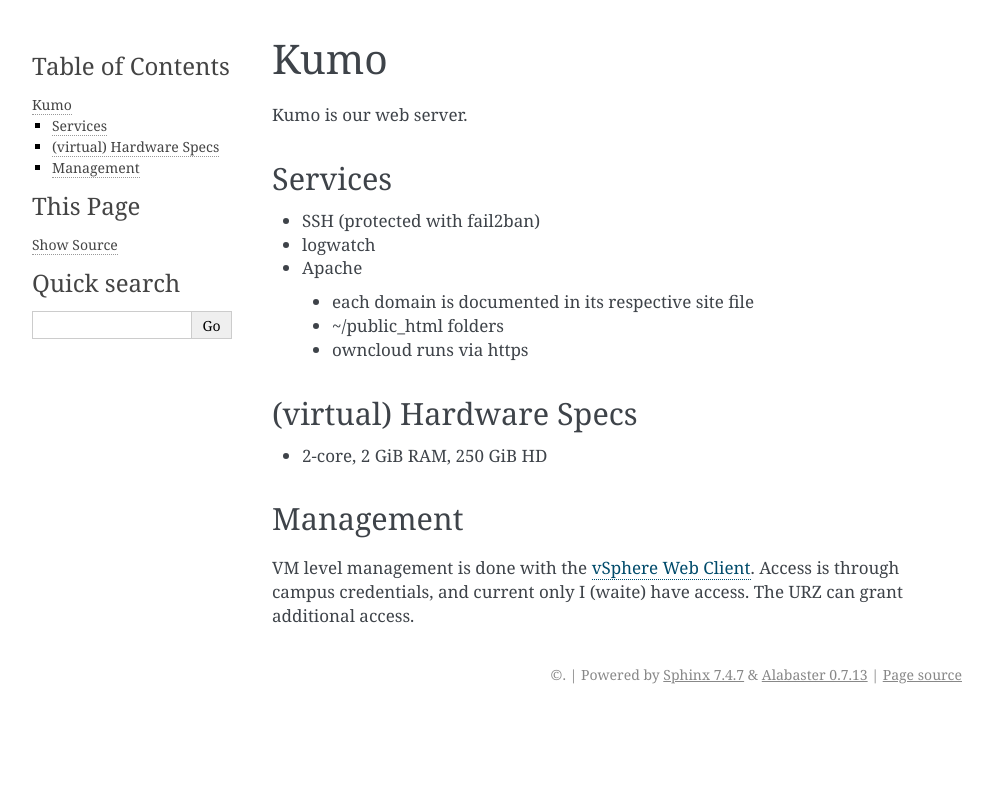
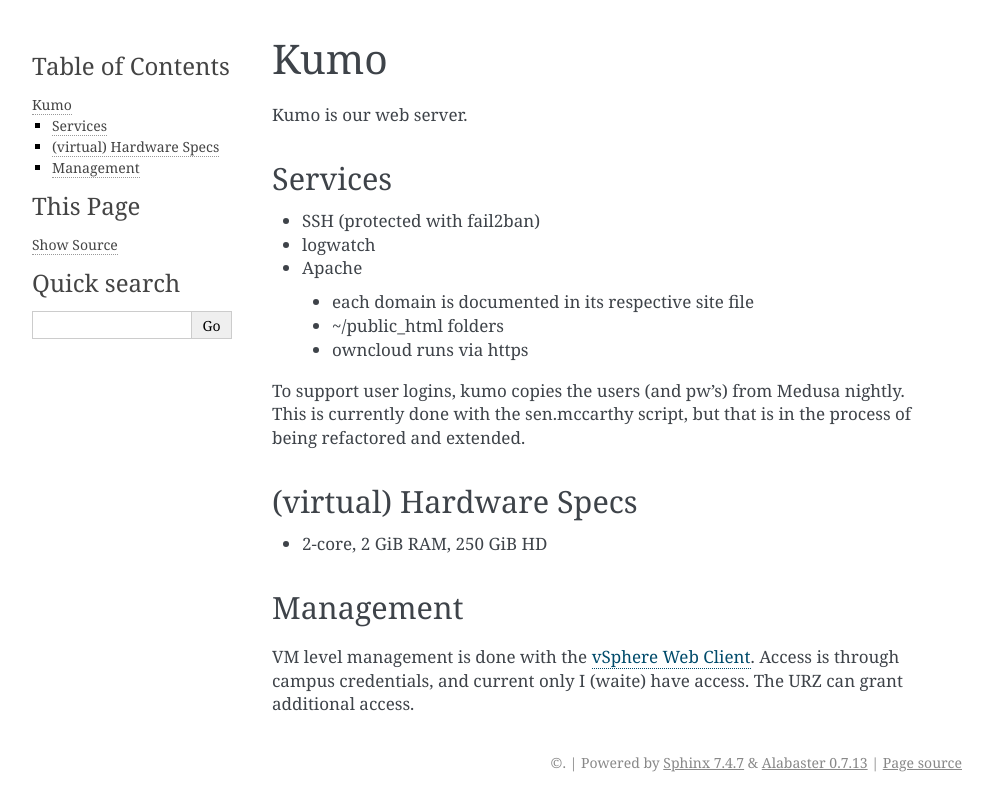
Before and after one commit to psychoinformatics-de/ipsy-docs, a Sphinx documentation site: the page built from source/internal/hardware/kumo.rst, in a window 1280 px wide. Shown: the top 811 px of the page, without its empty margins (148-1141 px from the left). Built offline with Sphinx 7.4.7, drawn with Linux system fonts in a browser that asks for light colours.

Commit message:
Add information about kumo copying users from Medusa.

```diff
--- a/source/internal/hardware/index.rst
+++ b/source/internal/hardware/index.rst
@@ -120,7 +120,7 @@ TODO
 * style rack table
 * common actions: adding a user
 * how backups work
-* user copying (kumo, b3)
+* user copying (b3)
 * exim stuff
 * snake8 and 9 specs
 * cssh -- common tasks
--- a/source/internal/hardware/kumo.rst
+++ b/source/internal/hardware/kumo.rst
@@ -15,6 +15,9 @@ Services
  - ~/public_html folders
  - owncloud runs via https
 
+To support user logins, kumo copies the users (and pw's) from Medusa nightly. This is currently
+done with the sen.mccarthy script, but that is in the process of being refactored and extended.
+
 (virtual) Hardware Specs
 ========================
 * 2-core, 2 GiB RAM, 250 GiB HD
```
